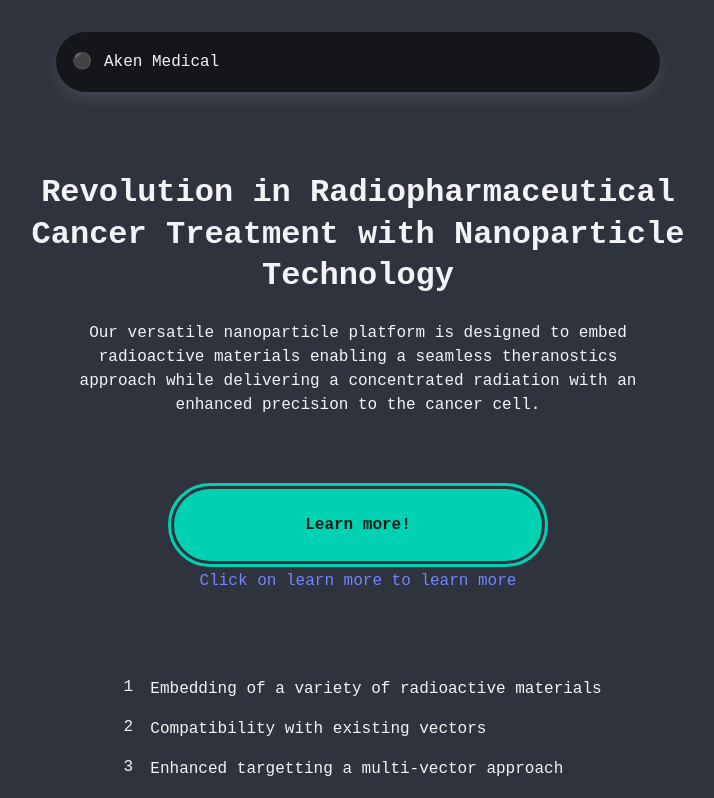
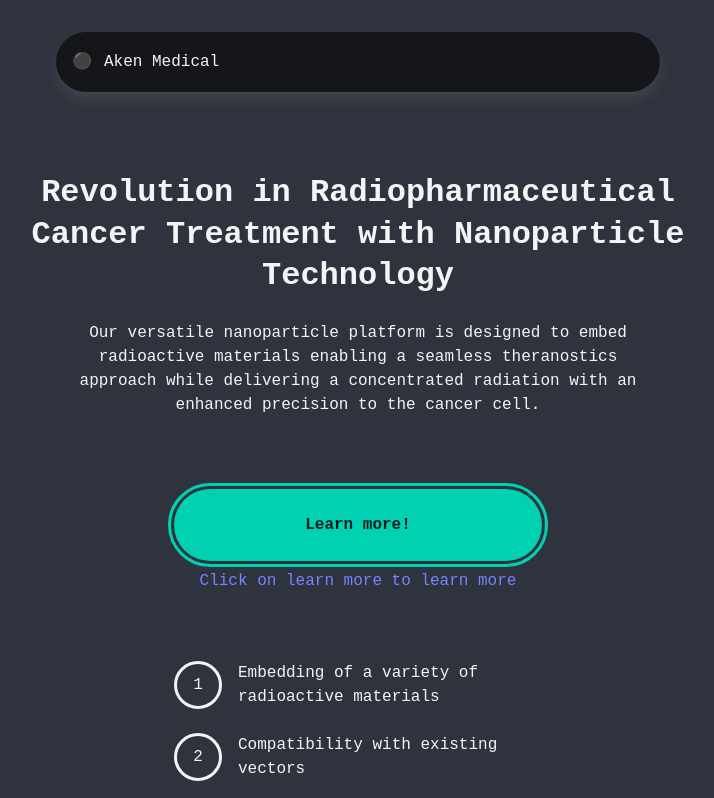
Before and after one commit to mediplex/aken-medical-old, a Next.js app in the folder corporate-website/: page / in a window 1280 px wide. Shown: the top 798 px of the page, without its empty margins (282-996 px from the left). Built offline with nearby package versions, Linux system fonts and the light colour scheme.

Commit message:
replace li in hero by flexbox

```diff
--- a/corporate-website/src/app/components/Hero.tsx
+++ b/corporate-website/src/app/components/Hero.tsx
@@ -1,5 +1,12 @@
 import { Navbar, Partners } from "@/components";
+import { Londrina_Solid } from "next/font/google";
 
+const benefits = [
+  "Embedding of a variety of radioactive materials",
+  "Compatibility with existing vectors",
+  "Enhanced targetting a multi-vector approach",
+  "Seamless theranostics"
+]
 
 export const Hero = () => {
   return (
@@ -33,13 +40,22 @@ export const Hero = () => {
           </div>
 
           <div className="columns is-centered ">
-            <div className="column is-narrow">
-              <ol className="list-circles list-circles-dark is-upper-roman">
-                <li>Embedding of a variety of radioactive materials</li>
-                <li>Compatibility with existing vectors</li>
-                <li>Enhanced targetting a multi-vector approach</li>
-                <li>Seamless theranostics</li>
-              </ol>
+            <div className="column is-4">
+
+              {
+                benefits.map((b, i) => (
+
+                  <div key={i} className="columns is-mobile is-centered is-vcentered is-2">
+                    <div className="column is-narrow ">
+                      <div style={{ height: 48, width: 48, borderWidth: 1, border: "solid", padding: 2, borderRadius: 999, display: 'flex', alignItems: "center", justifyContent: 'center' }}>{i + 1}</div>
+                    </div>
+                    <div className="column">
+                      <p key={i}>{b}</p>
+                    </div>
+                  </div>
+                ))
+              }
+
             </div>
           </div>
 
@@ -54,7 +70,7 @@ export const Hero = () => {
 
       <div className="hero-foot">
 
-       <Partners/>
+        <Partners />
       </div>
     </header>
   );
--- a/corporate-website/src/app/globals.scss
+++ b/corporate-website/src/app/globals.scss
@@ -155,54 +155,3 @@ img.is-grayscale-and-hover-color:hover {
   outline-offset: .2rem;
   outline-color: var(--bulma-primary)
 }
-
-
-
-
-
-.list-circles {
-  counter-reset: li;
-  padding: 0;
-  margin: 0;
-  list-style: none;
-}
-
-.list-circles li {
-  list-style: none;
-  margin: 1em 0;
-  padding-left: 2.25em;
-  position: relative;
-}
-
-.list-circles li::after {
-  counter-increment: li;
-  content: counter(li);
-  position: absolute;
-  // font-size: 0.9em;
-  left: 0;
-  // font-weight: 600;
-  top: -0.25em;
-  width: 1.75em;
-  height: 1.75em;
-
-  border-radius: 50%;
-  display: flex;
-  align-items: center;
-  justify-content: center;
-
-
-  // ring
-  outline: solid;
-  outline-offset: .1rem;
-  outline-color: var(--bulma-dark)
-}
-
-.list-circles-warning li::after {
-  background-color: var(--bulma-warning);
-  color: var(--bulma-dark);
-}
-
-.list-circles-dark li::after {
-  background-color: var(--bulma-dark);
-  color: var(--bulma-light);
-}
```
